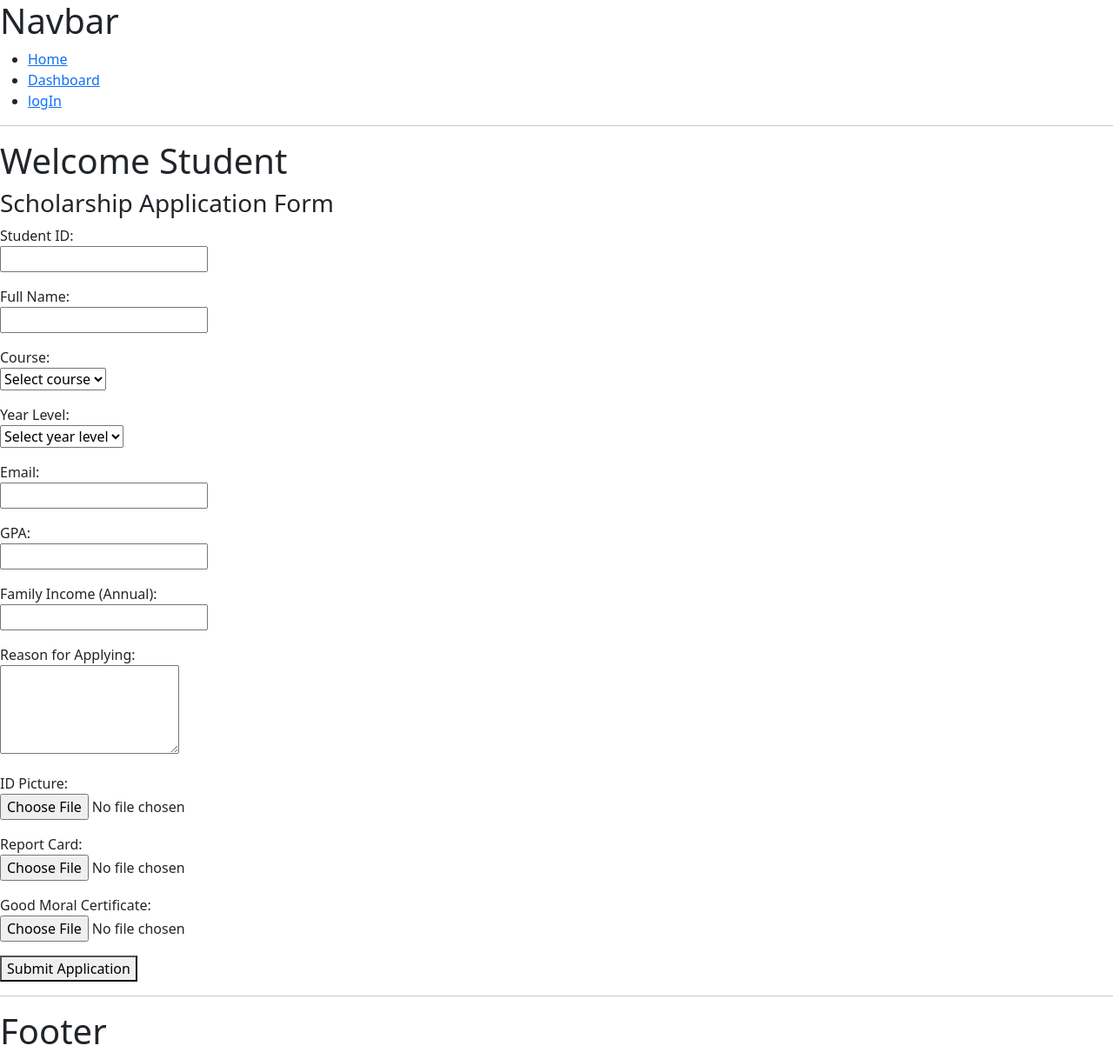
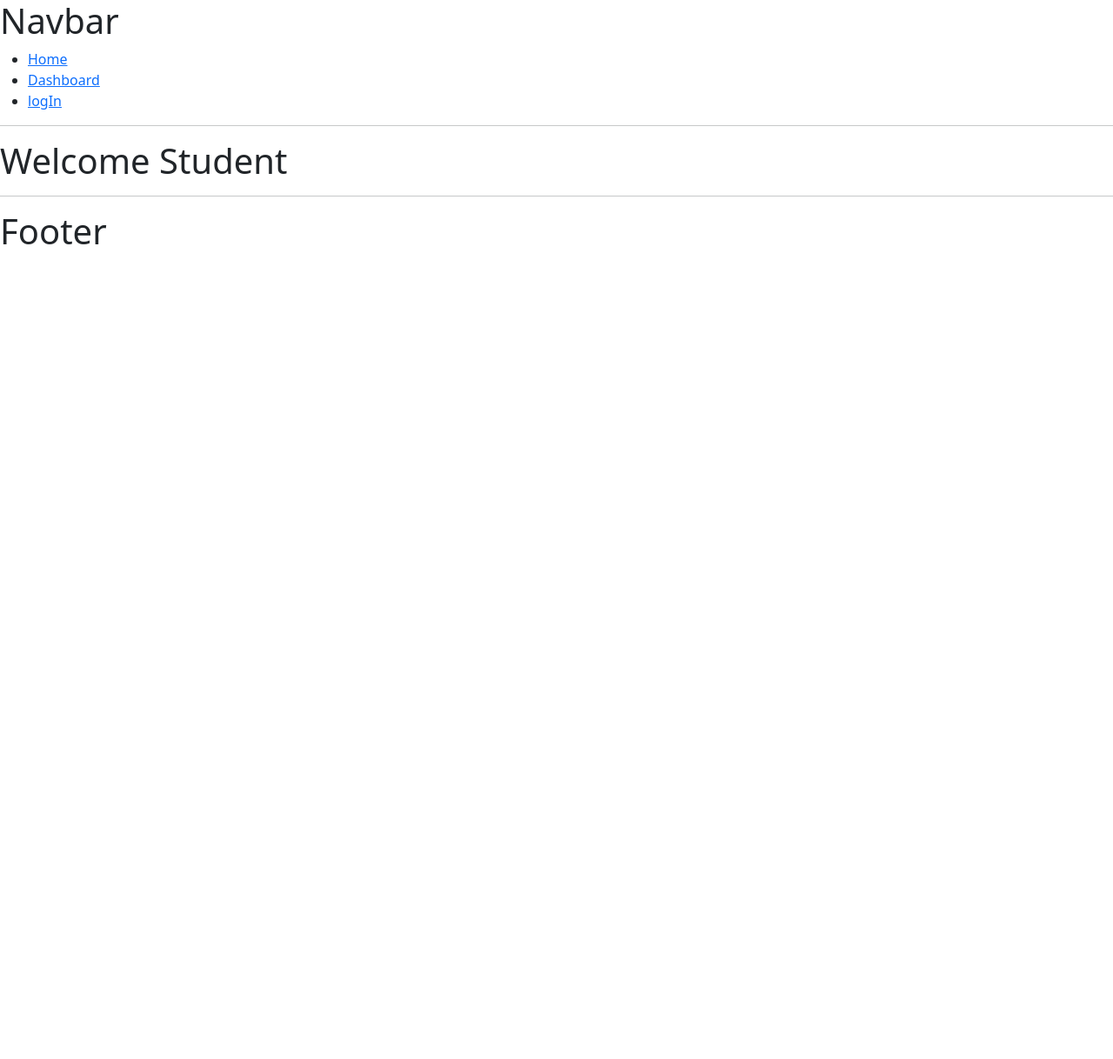
Before and after one commit to DarhylBorcelis/ScholarlySPI, a Django app: page /student/ in a window 1280 px wide. Shown: the whole page at 87% size. After the commit the page ends 281 px from the top, so only its background shows below. Run offline with Django 5.2, Linux system fonts and the light colour scheme.

Commit message:
Update student_index.html

```diff
--- a/student/templates/student_html/student_index.html
+++ b/student/templates/student_html/student_index.html
@@ -4,91 +4,5 @@
 
     <H1>Welcome Student</H1>
 
-    <h3>Scholarship Application Form</h3>
-
-    <form method="POST" enctype="multipart/form-data">
-        {% csrf_token %}
-
-        <!-- Student Information -->
-        <p>
-            <label>Student ID:</label><br>
-            <input type="number" name="student_id" required>
-        </p>
-
-        <p>
-            <label>Full Name:</label><br>
-            <input type="text" name="name" required>
-        </p>
-
-        <!-- Course -->
-        <p>
-            <label>Course:</label><br>
-            <select name="course" required>
-                <option value="">Select course</option>
-                {% for code, label in COURSE_CHOICES %}
-                    <option value="{{ code }}">{{ label }}</option>
-                {% endfor %}
-            </select>
-        </p>
-
-        <!-- Year Level -->
-        <p>
-            <label>Year Level:</label><br>
-            <select name="year_level" required>
-                <option value="">Select year level</option>
-                <option value="1st Year">1st Year</option>
-                <option value="2nd Year">2nd Year</option>
-                <option value="3rd Year">3rd Year</option>
-                <option value="4th Year">4th Year</option>
-            </select>
-        </p>
-
-        <!-- Email -->
-        <p>
-            <label>Email:</label><br>
-            <input type="email" name="email" required>
-        </p>
-
-        <!-- GPA -->
-        <p>
-            <label>GPA:</label><br>
-            <input type="number" step="0.01" name="gpa" required>
-        </p>
-
-        <!-- Family Income -->
-        <p>
-            <label>Family Income (Annual):</label><br>
-            <input type="number" name="family_income" required>
-        </p>
-
-        <!-- Reason -->
-        <p>
-            <label>Reason for Applying:</label><br>
-            <textarea name="reason_for_applying" rows="4" required></textarea>
-        </p>
-
-        <!-- File Uploads -->
-        <p>
-            <label>ID Picture:</label><br>
-            <input type="file" name="id_picture" required>
-        </p>
-
-        <p>
-            <label>Report Card:</label><br>
-            <input type="file" name="report_card" required>
-        </p>
-
-        <p>
-            <label>Good Moral Certificate:</label><br>
-            <input type="file" name="good_moral" required>
-        </p>
-
-        <!-- Submit -->
-        <p>
-            <button type="submit">Submit Application</button>
-        </p>
-
-    </form>
-
 
 {% endblock %}
```
